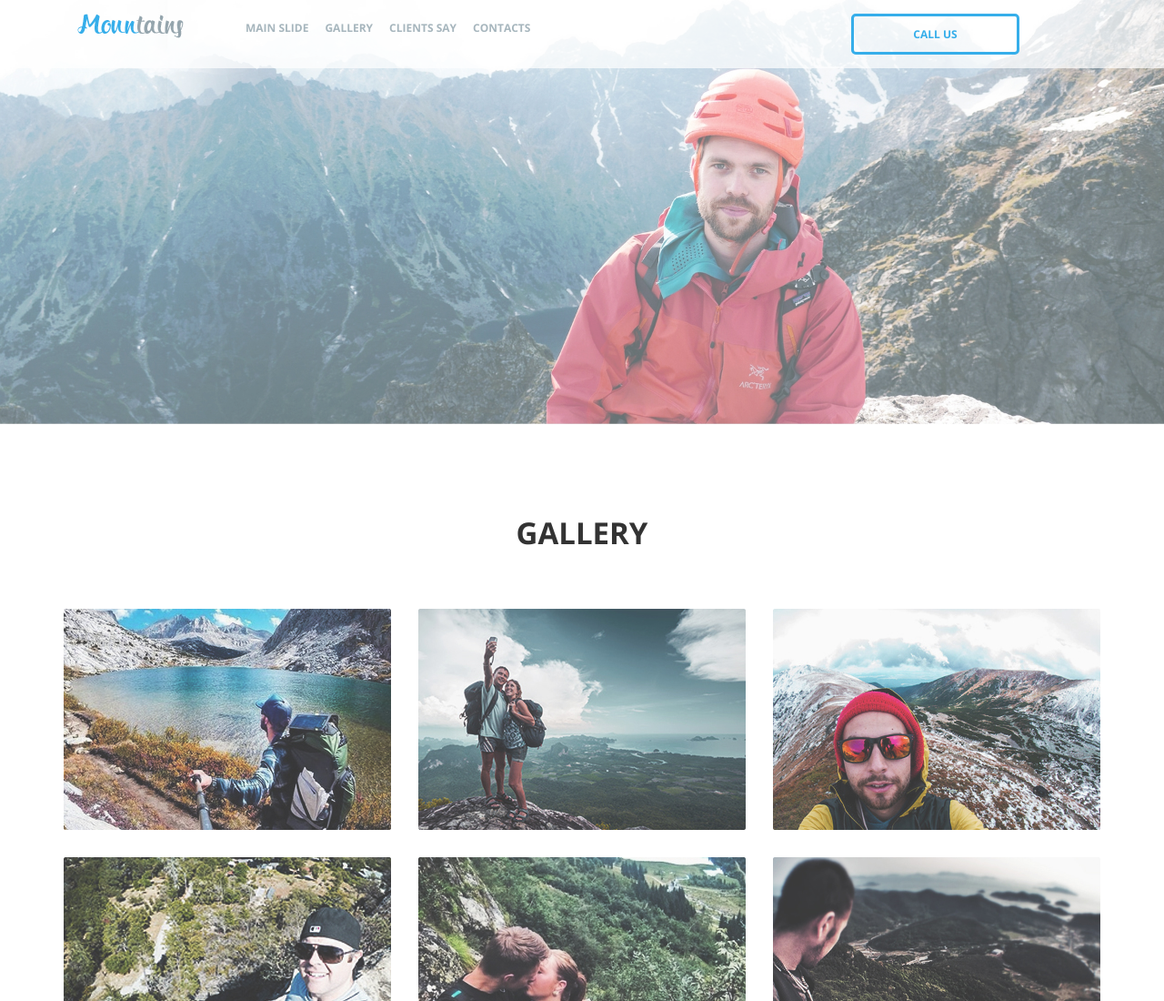
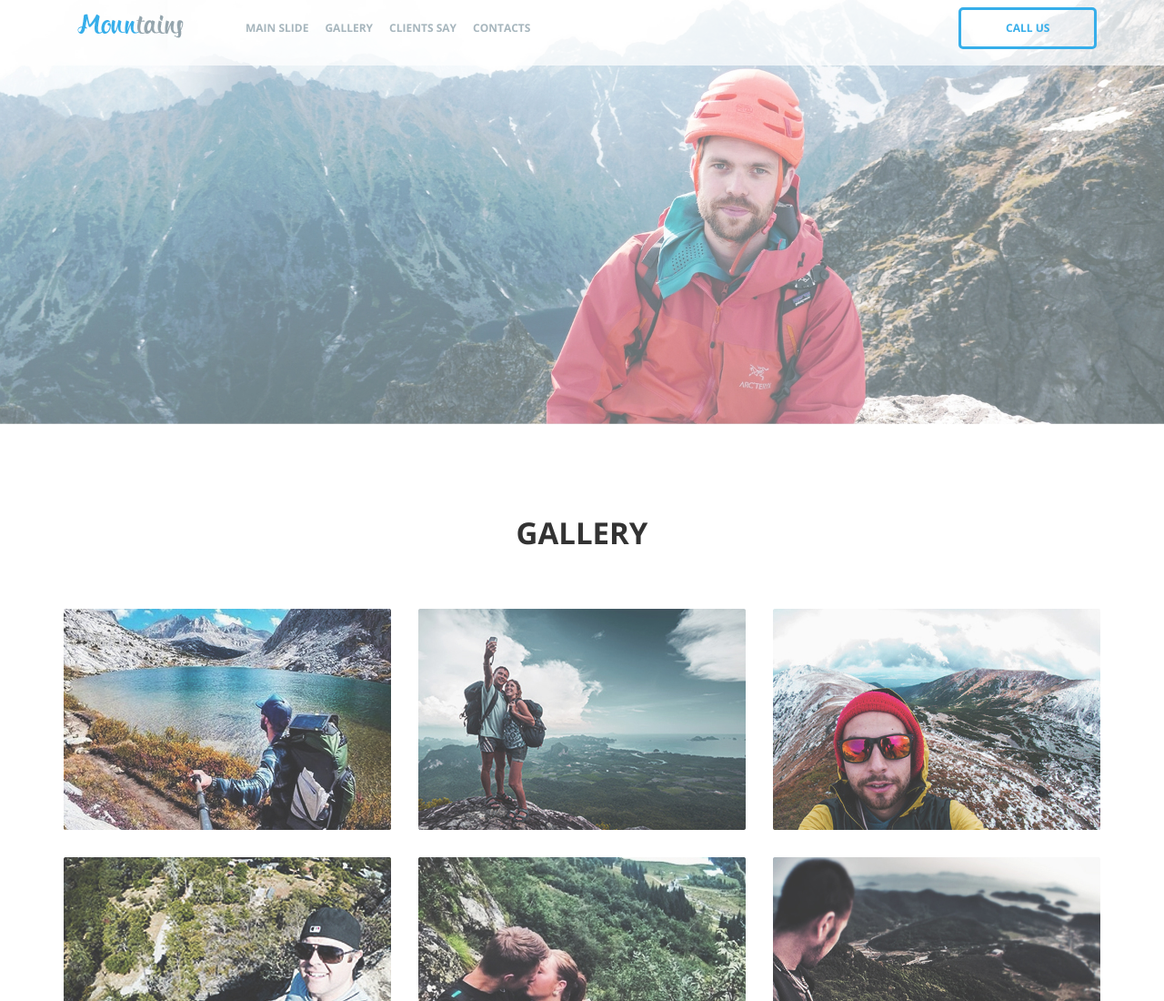
Before and after one commit to AndreiGubskii/html_group_8_homework_34_andrei_gubskii, a plain HTML site: page index.html in a window 1280 px wide. Shown: the top 1100 px of the page at 91% size. Drawn offline with nearby package versions, Linux system fonts and the light colour scheme.

Commit message:
#4 Исправил не соответсвие дизайну - кнопки "call us"

```diff
--- a/css/main.css
+++ b/css/main.css
@@ -77,7 +77,7 @@ body {
 
 .call-us a {
     display: block;
-    line-height: 39px;
+    line-height: 40px;
     border: 3px solid #36aeea;
     border-radius: 5px;
     padding: 0 0;
@@ -86,6 +86,7 @@ body {
     font-weight: bold;
     text-transform: uppercase;
     font-size: 12px;
+    margin: -4% -46% 2% 64%;
 }
 
 header .call-us a:hover,
```
